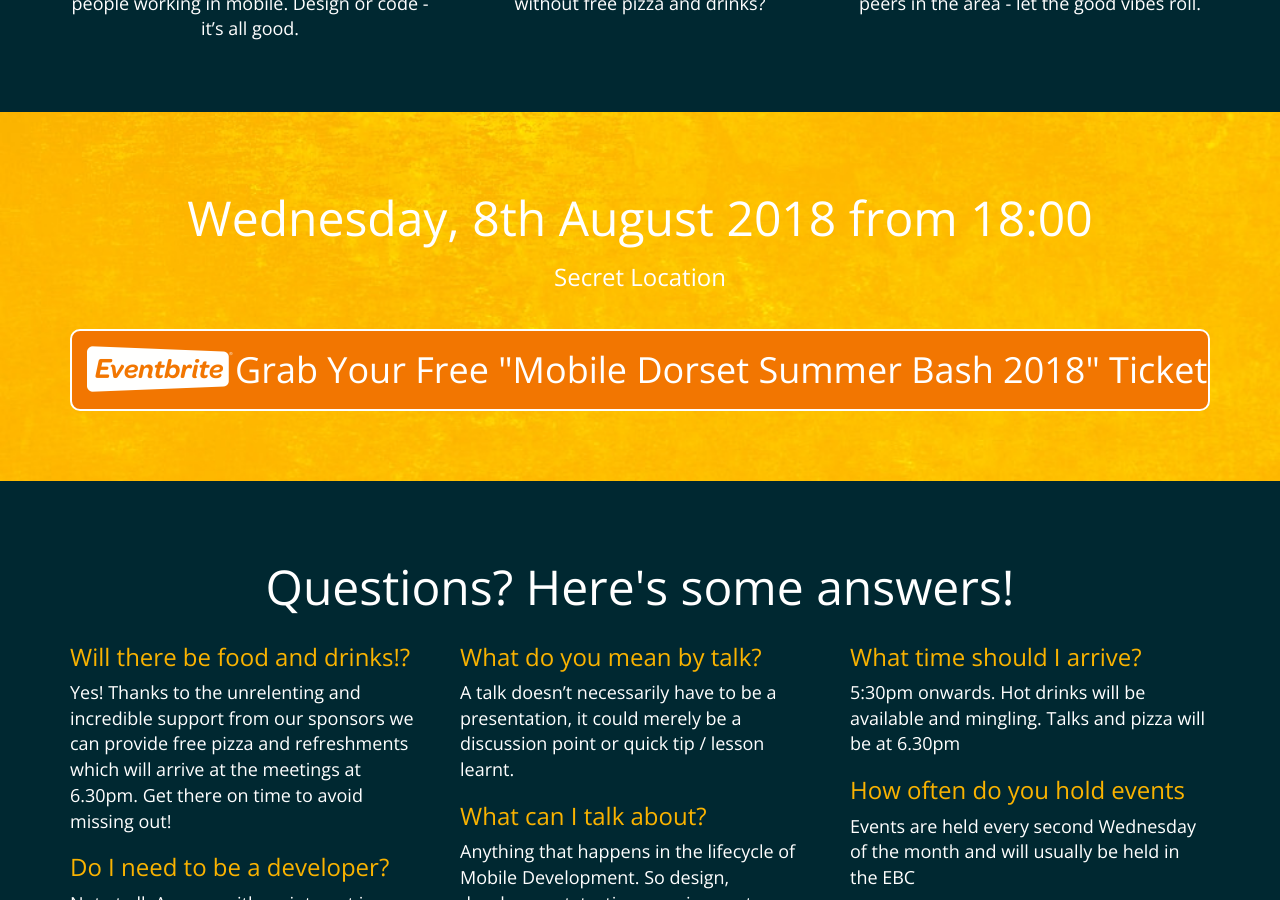
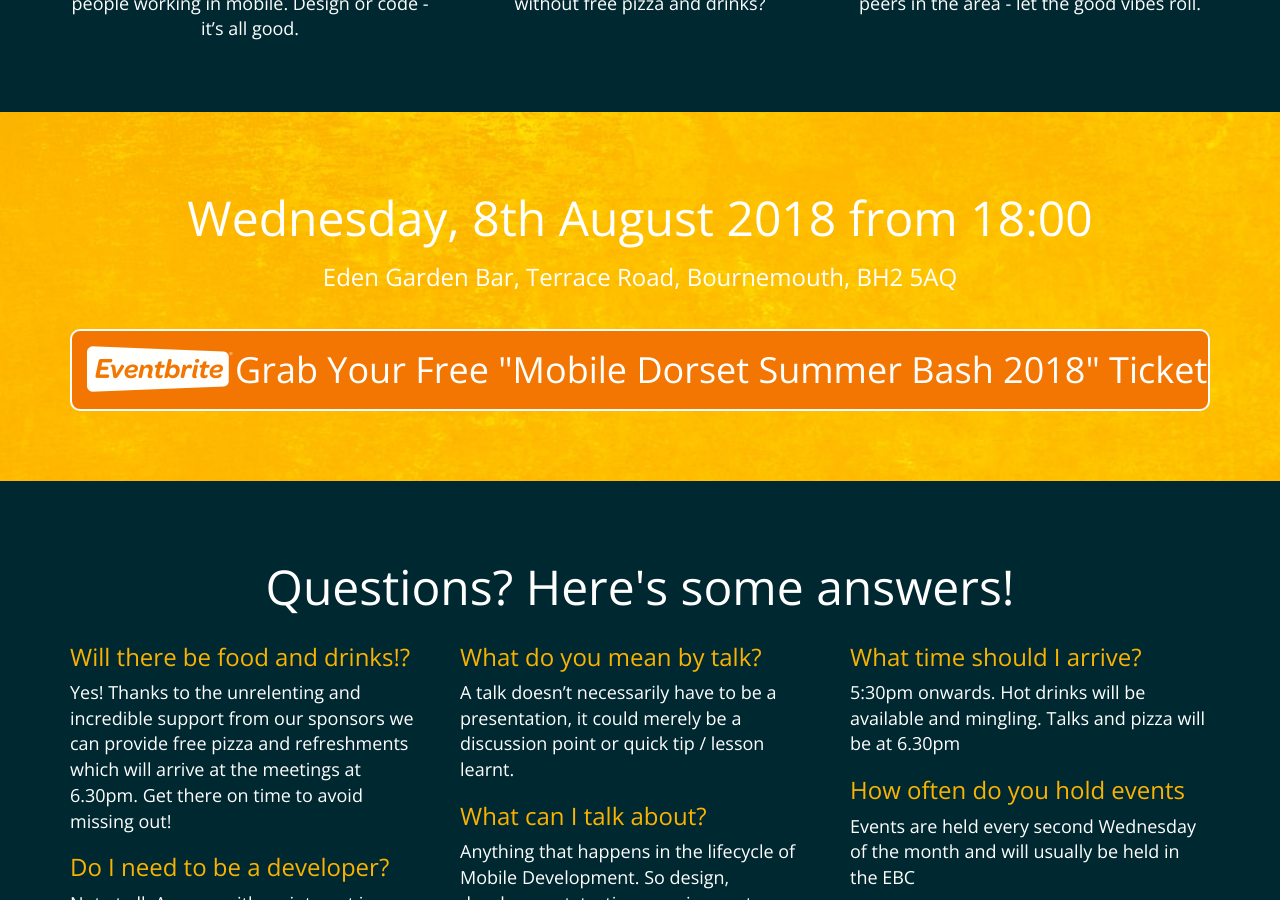
Before and after one commit to MobileDorset/mobiledorset.github.io, a Jekyll site: the page built from index.html, in a window 1280 px wide and 900 px high, scrolled down 1046 px. Built offline with Jekyll 4.4.1, drawn with Linux system fonts in a browser that asks for light colours.

Commit message:
Revealed secret location

```diff
--- a/_data/events.yml
+++ b/_data/events.yml
@@ -1,4 +1,4 @@
 - name: Mobile Dorset Summer Bash 2018
   datetime: Wednesday, 8th August 2018 from 18:00
   url: https://mobile-dorset-summer-bash-2018.eventbrite.co.uk
-  location: Secret Location
+  location: Eden Garden Bar, Terrace Road, Bournemouth, BH2 5AQ
```
